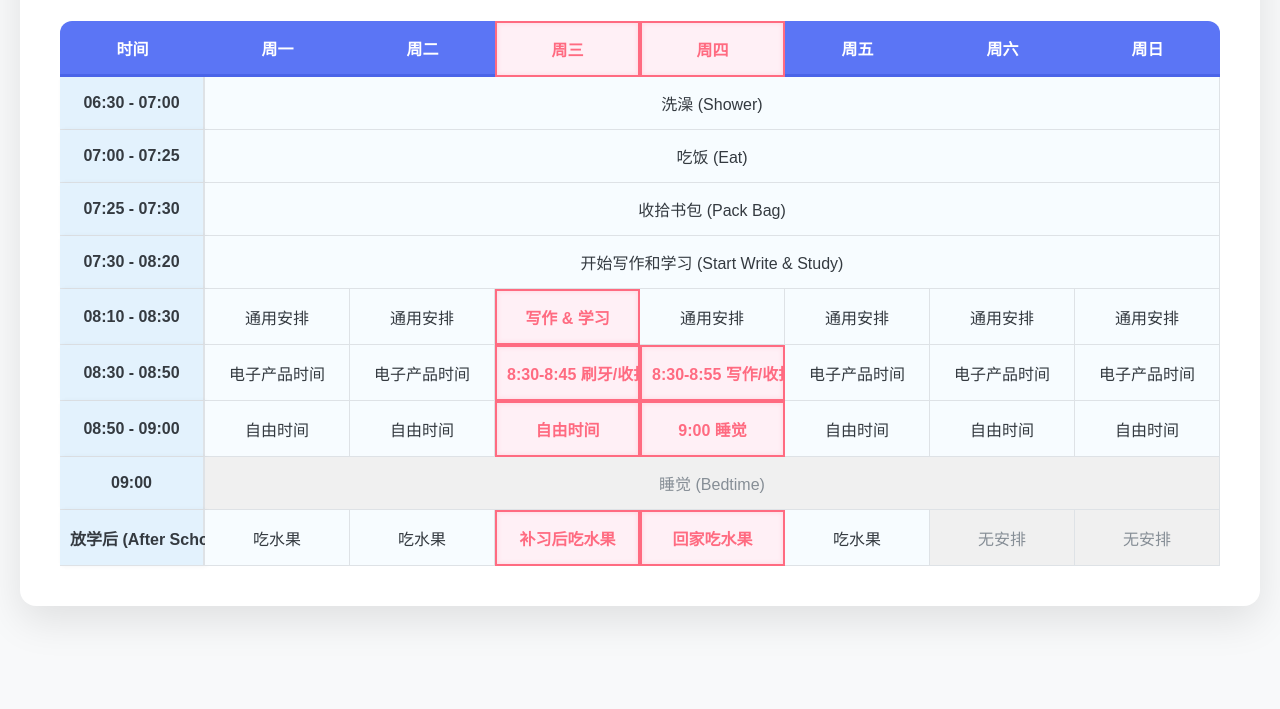
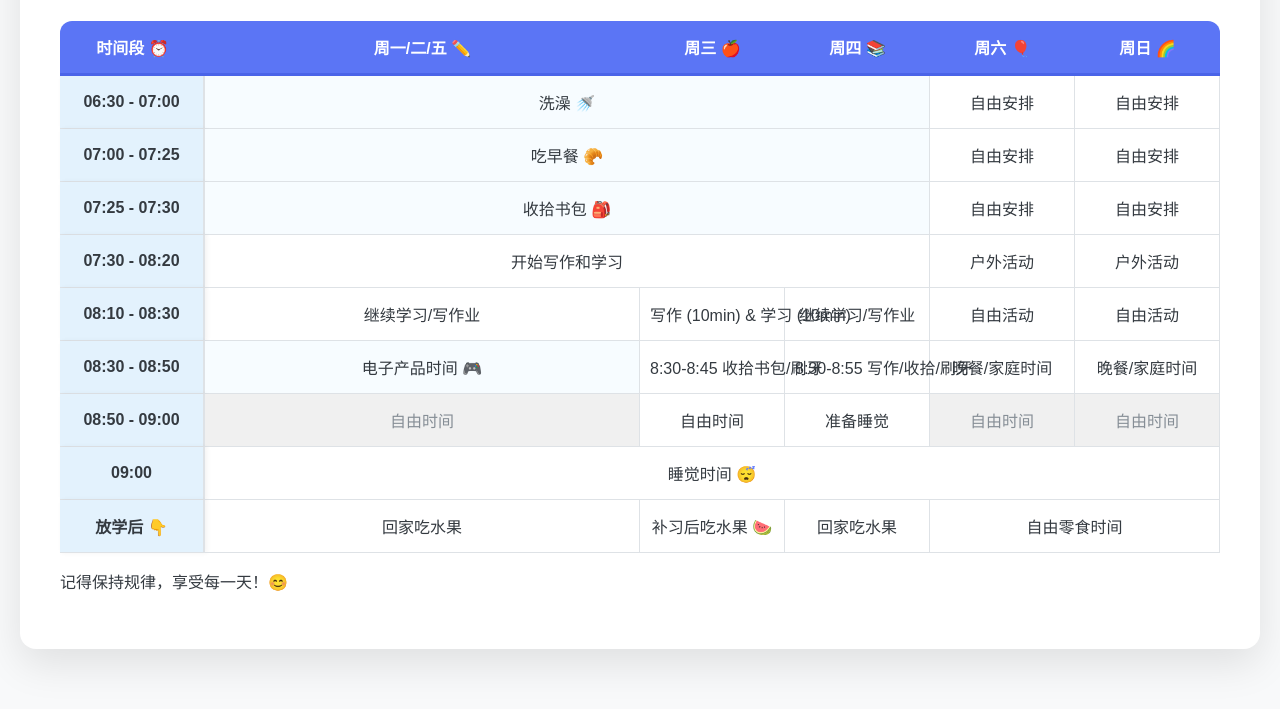
Before and after one commit to Mikephie/TimeTable, a plain HTML site: page index.html in a window 1280 px wide. Shown: the part 151-860 px from the top of the page. Drawn offline with Linux system fonts and the light colour scheme.

Commit message:
Update index.html

```diff
--- a/index.html
+++ b/index.html
@@ -3,95 +3,99 @@
 <head>
     <meta charset="UTF-8">
     <meta name="viewport" content="width=device-width, initial-scale=1.0">
-    <title>我的每日时间表 (移动端适配)</title>
+    <title>我的超棒时间表！</title>
     <link rel="stylesheet" href="styles.css">
 </head>
 <body>
 
 <div class="timetable-container">
-    <h1>我的每日时间表</h1>
+    <h1 class="title-ribbon">
+        <span role="img" aria-label="星星">🌟</span>
+        我的超棒一周计划
+        <span role="img" aria-label="星星">🌟</span>
+    </h1>
+
     <table>
         <thead>
             <tr>
-                <th>时间</th>
-                <th>周一</th>
-                <th>周二</th>
-                <th class="highlight">周三</th>
-                <th class="highlight">周四</th>
-                <th>周五</th>
-                <th>周六</th>
-                <th>周日</th>
+                <th>时间段 <span class="emoji">⏰</span></th>
+                <th colspan="3" class="shared-day">周一/二/五 <span class="emoji">✏️</span></th>
+                <th class="highlight-day">周三 <span class="emoji">🍎</span></th>
+                <th class="highlight-day">周四 <span class="emoji">📚</span></th>
+                <th class="weekend-day">周六 <span class="emoji">🎈</span></th>
+                <th class="weekend-day">周日 <span class="emoji">🌈</span></th>
             </tr>
         </thead>
         <tbody>
             <tr>
                 <td>06:30 - 07:00</td>
-                <td colspan="7" data-label="安排" class="general">洗澡 (Shower)</td>
+                <td colspan="5" data-label="周一到周五" class="activity general">洗澡 <span class="emoji">🚿</span></td>
+                <td data-label="周六" class="activity relax-weekend">自由安排</td>
+                <td data-label="周日" class="activity relax-weekend">自由安排</td>
             </tr>
             <tr>
                 <td>07:00 - 07:25</td>
-                <td colspan="7" data-label="安排" class="general">吃饭 (Eat)</td>
+                <td colspan="5" data-label="周一到周五" class="activity general">吃早餐 <span class="emoji">🥐</span></td>
+                <td data-label="周六" class="activity relax-weekend">自由安排</td>
+                <td data-label="周日" class="activity relax-weekend">自由安排</td>
             </tr>
             <tr>
                 <td>07:25 - 07:30</td>
-                <td colspan="7" data-label="安排" class="general">收拾书包 (Pack Bag)</td>
+                <td colspan="5" data-label="周一到周五" class="activity general">收拾书包 <span class="emoji">🎒</span></td>
+                <td data-label="周六" class="activity relax-weekend">自由安排</td>
+                <td data-label="周日" class="activity relax-weekend">自由安排</td>
             </tr>
+
             <tr>
                 <td>07:30 - 08:20</td>
-                <td colspan="7" data-label="安排" class="general">开始写作和学习 (Start Write & Study)</td>
+                <td colspan="5" data-label="周一到周五" class="activity study-core">开始写作和学习</td>
+                <td data-label="周六" class="activity relax-weekend">户外活动</td>
+                <td data-label="周日" class="activity relax-weekend">户外活动</td>
             </tr>
 
             <tr>
                 <td>08:10 - 08:30</td>
-                <td data-label="周一" class="general">通用安排</td>
-                <td data-label="周二" class="general">通用安排</td>
-                <td data-label="周三" class="highlight">写作 & 学习</td>
-                <td data-label="周四" class="general">通用安排</td>
-                <td data-label="周五" class="general">通用安排</td>
-                <td data-label="周六" class="general">通用安排</td>
-                <td data-label="周日" class="general">通用安排</td>
+                <td colspan="3" data-label="周一/二/五" class="activity study-core">继续学习/写作业</td>
+                <td data-label="周三" class="activity highlight-w">写作 (10min) & 学习 (10min)</td>
+                <td data-label="周四" class="activity study-core">继续学习/写作业</td>
+                <td data-label="周六" class="activity relax-weekend">自由活动</td>
+                <td data-label="周日" class="activity relax-weekend">自由活动</td>
             </tr>
 
             <tr>
                 <td>08:30 - 08:50</td>
-                <td data-label="周一" class="general">电子产品时间</td>
-                <td data-label="周二" class="general">电子产品时间</td>
-                <td data-label="周三" class="highlight">8:30-8:45 刷牙/收拾</td>
-                <td data-label="周四" class="highlight">8:30-8:55 写作/收拾/刷牙</td>
-                <td data-label="周五" class="general">电子产品时间</td>
-                <td data-label="周六" class="general">电子产品时间</td>
-                <td data-label="周日" class="general">电子产品时间</td>
+                <td colspan="3" data-label="周一/二/五" class="activity general">电子产品时间 <span class="emoji">🎮</span></td>
+                <td data-label="周三" class="activity highlight-w">8:30-8:45 收拾书包/刷牙</td>
+                <td data-label="周四" class="activity highlight-w">8:30-8:55 写作/收拾/刷牙</td>
+                <td data-label="周六" class="activity relax-weekend">晚餐/家庭时间</td>
+                <td data-label="周日" class="activity relax-weekend">晚餐/家庭时间</td>
             </tr>
 
             <tr>
                 <td>08:50 - 09:00</td>
-                <td data-label="周一" class="general">自由时间</td>
-                <td data-label="周二" class="general">自由时间</td>
-                <td data-label="周三" class="highlight">自由时间</td>
-                <td data-label="周四" class="highlight">9:00 睡觉</td>
-                <td data-label="周五" class="general">自由时间</td>
-                <td data-label="周六" class="general">自由时间</td>
-                <td data-label="周日" class="general">自由时间</td>
+                <td colspan="3" data-label="周一/二/五" class="activity relax">自由时间</td>
+                <td data-label="周三" class="activity highlight-w">自由时间</td>
+                <td data-label="周四" class="activity highlight-w">准备睡觉</td>
+                <td data-label="周六" class="activity relax">自由时间</td>
+                <td data-label="周日" class="activity relax">自由时间</td>
             </tr>
 
             <tr>
                 <td>09:00</td>
-                <td colspan="7" data-label="安排" class="relax">睡觉 (Bedtime)</td>
+                <td colspan="7" data-label="每天" class="activity bedtime">睡觉时间 <span class="emoji">😴</span></td>
             </tr>
 
             <tr>
-                <td>放学后 (After School)</td>
-                <td data-label="周一" class="general">吃水果</td>
-                <td data-label="周二" class="general">吃水果</td>
-                <td data-label="周三" class="highlight">补习后吃水果</td>
-                <td data-label="周四" class="highlight">回家吃水果</td>
-                <td data-label="周五" class="general">吃水果</td>
-                <td data-label="周六" class="relax">无安排</td>
-                <td data-label="周日" class="relax">无安排</td>
+                <td>放学后 <span class="emoji">👇</span></td>
+                <td colspan="3" data-label="周一/二/五" class="activity snack">回家吃水果</td>
+                <td data-label="周三" class="activity highlight-w">补习后吃水果 <span class="emoji">🍉</span></td>
+                <td data-label="周四" class="activity highlight-w">回家吃水果</td>
+                <td colspan="2" data-label="周末" class="activity relax-weekend">自由零食时间</td>
             </tr>
 
         </tbody>
     </table>
+    <p class="footer-note">记得保持规律，享受每一天！😊</p>
 </div>
 
 </body>
```
